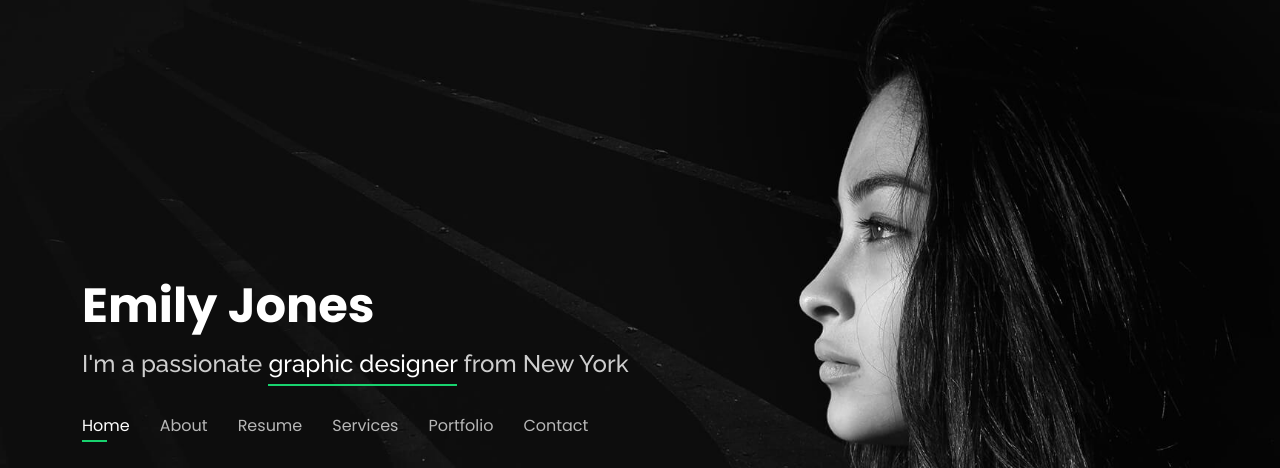
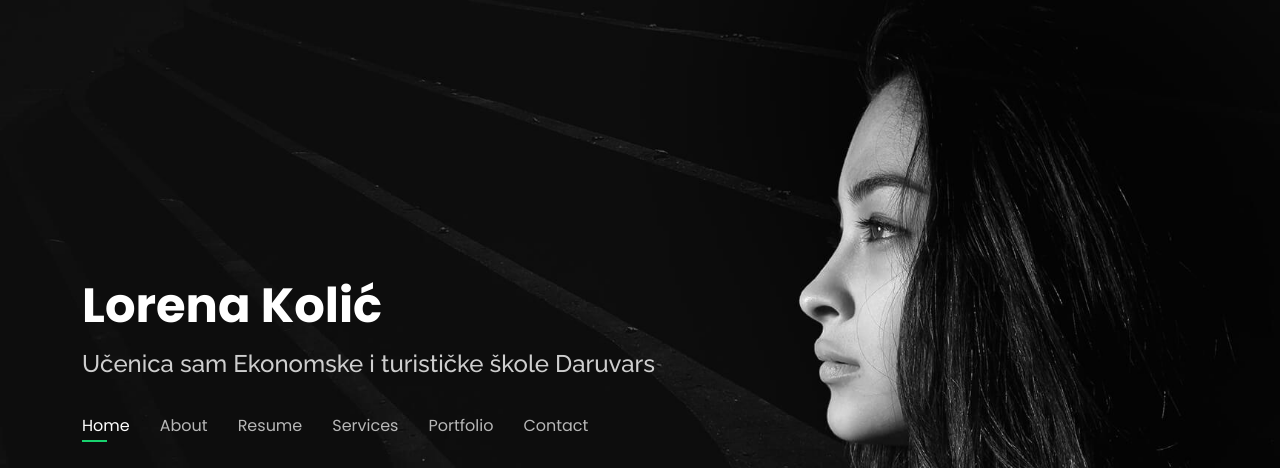
Before and after one commit to lorenakolic/mojastranica, a plain HTML site: page index.html in a window 1280 px wide. Shown: the top 468 px of the page. Drawn offline with nearby package versions, Linux system fonts and the light colour scheme.

Commit message:
Add files via upload

```diff
--- a/index.html
+++ b/index.html
@@ -42,10 +42,10 @@
   <header id="header">
     <div class="container">
 
-      <h1><a href="index.html">Emily Jones</a></h1>
+      <h1><a href="index.html">Lorena Kolić</a></h1>
       <!-- Uncomment below if you prefer to use an image logo -->
       <!-- <a href="index.html" class="mr-auto"><img src="assets/img/logo.png" alt="" class="img-fluid"></a> -->
-      <h2>I'm a passionate <span>graphic designer</span> from New York</h2>
+      <h2>Učenica sam Ekonomske i turističke škole Daruvars</h2>
 
       <nav id="navbar" class="navbar">
         <ul>
```
